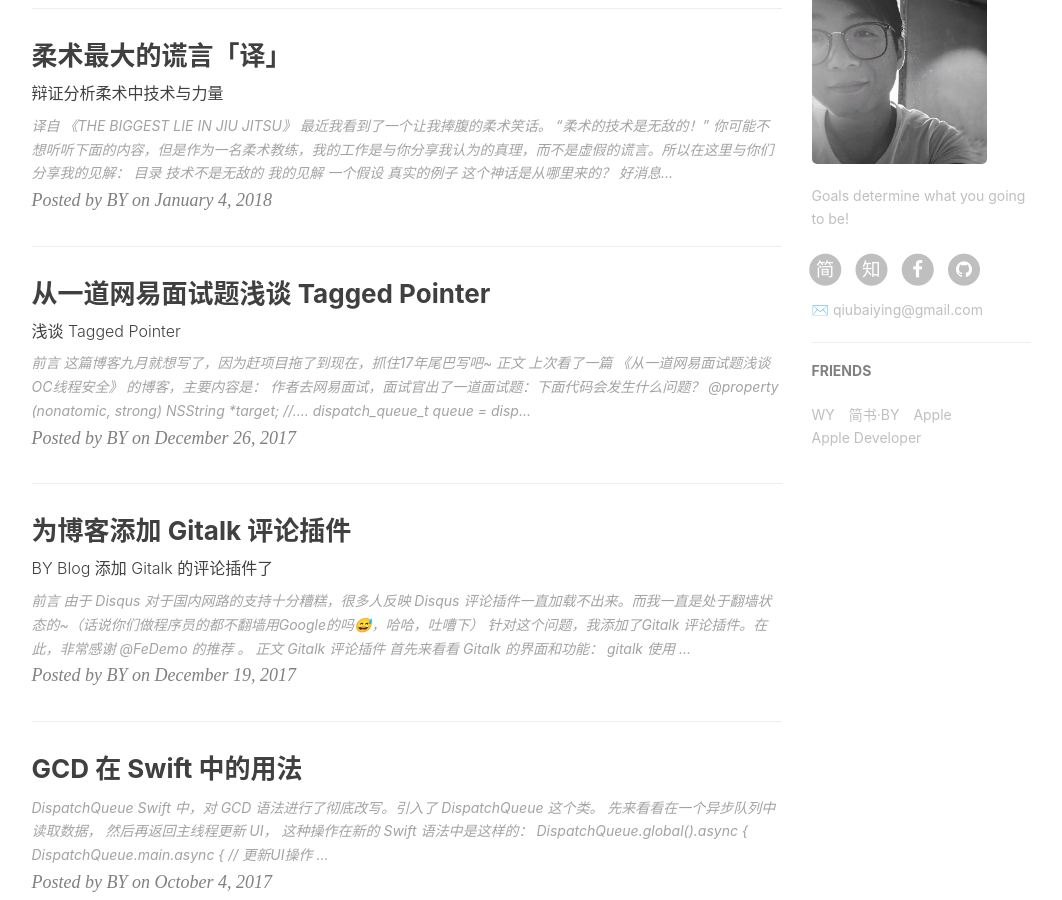
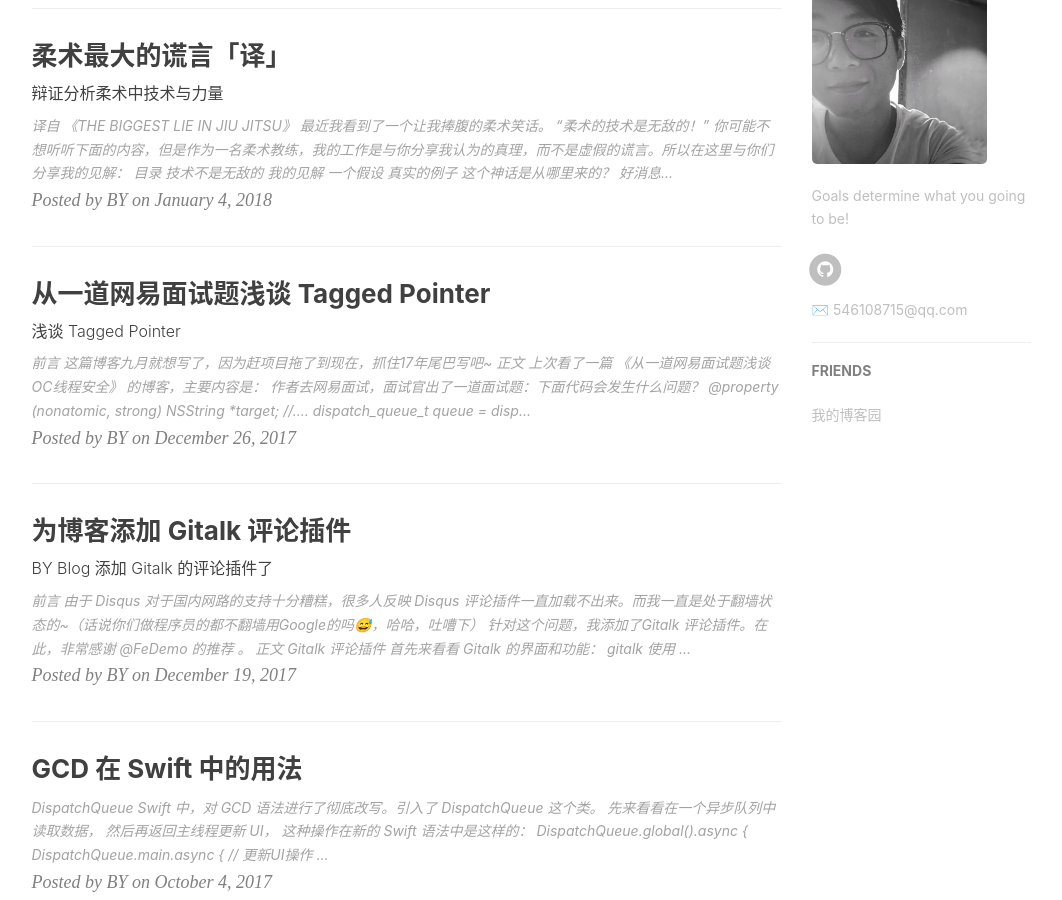
Before and after one commit to huanzheWu/huanzheWu.github.io, a Jekyll site: the page built from index.html, in a window 1280 px wide and 900 px high, scrolled down 880 px. Shown: the whole window, without its empty margins (136-1198 px from the left). Built offline with Jekyll 4.4.1, drawn with Linux system fonts in a browser that asks for light colours; nearby versions of some CDN libraries; the list of posts is cut into pages by our own code; comment, search, counter and statistics services are not loaded; some of the changed text lies outside the part shown.

Commit message:
更改相关的配置

```diff
--- a/_config.yml
+++ b/_config.yml
@@ -1,13 +1,13 @@
 # Site settings
-title: BY Blog
-SEOTitle: 柏荧的博客 | BY Blog
+title: 我的博客
+SEOTitle: orton的博客 | 我的博客
 header-img: img/post-bg-desk.jpg
-email: qiubaiying@gmail.com
+email: 546108715@qq.com
 description: "Every failure is leading towards success."
-keyword: "BY, BY Blog, 柏荧的博客, qiubaiying, 邱柏荧, iOS, Apple, iPhone"
-url: "http://qiubaiying.github.io"          # your host, for absolute URL
+keyword: "Blog, orton的博客, iOS, Apple, iPhone"
+url: "http://huanzhewu.github.io"          # your host, for absolute URL
 baseurl: ""      # for example, '/blog' if your blog hosted on 'host/blog'
-github_repo: "https://github.com/qiubaiying/qiubaiying.github.io.git" # you code repository
+github_repo: "https://github.com/huanzhewu/huanzhewu.github.io.git" # you code repository
 
 # Sidebar settings
 sidebar: true                           # whether or not using Sidebar.
@@ -19,10 +19,10 @@ sidebar-avatar: /img/about-BY-gentle.jpg      # use absolute URL, seeing it's us
 # SNS settings
 RSS: false
 # weibo_username:     qiubaiying
-zhihu_username:     qiubaiying
-github_username:    qiubaiying
-facebook_username:  baiying.qiu.7
-jianshu_username:   e71990ada2fd
+#zhihu_username:
+github_username:    huanzhewu
+#facebook_username:
+#jianshu_username:   e71990ada2fd
 #twitter_username:   qiubaiying
 
 
@@ -76,6 +76,7 @@ gitalk:
 # Baidu Analytics
 ba_track_id: b50bf2b12b5338a1845e33832976fd68
 
+
 # Google Analytics
 ga_track_id: 'UA-90855596-1'            # Format: UA-xxxxxx-xx
 ga_domain: qiubaiying.top               # 默认的是 auto, 这里我是自定义了的域名，你如果没有自己的域名，需要改成auto
@@ -99,16 +100,7 @@ service-worker: true
 # Friends
 friends: [
     {
-        title: "WY",
-        href: "http://zhengwuyang.com"
-    },{
-        title: "简书·BY",
-        href: "http://www.jianshu.com/u/e71990ada2fd"
-    },{
-        title: "Apple",
-        href: "https://apple.com"
-    },{
-        title: "Apple Developer",
-        href: "https://developer.apple.com/"
+        title: "我的博客园",
+        href: "https://www.cnblogs.com/QG-whz/"
     }
 ]
```
